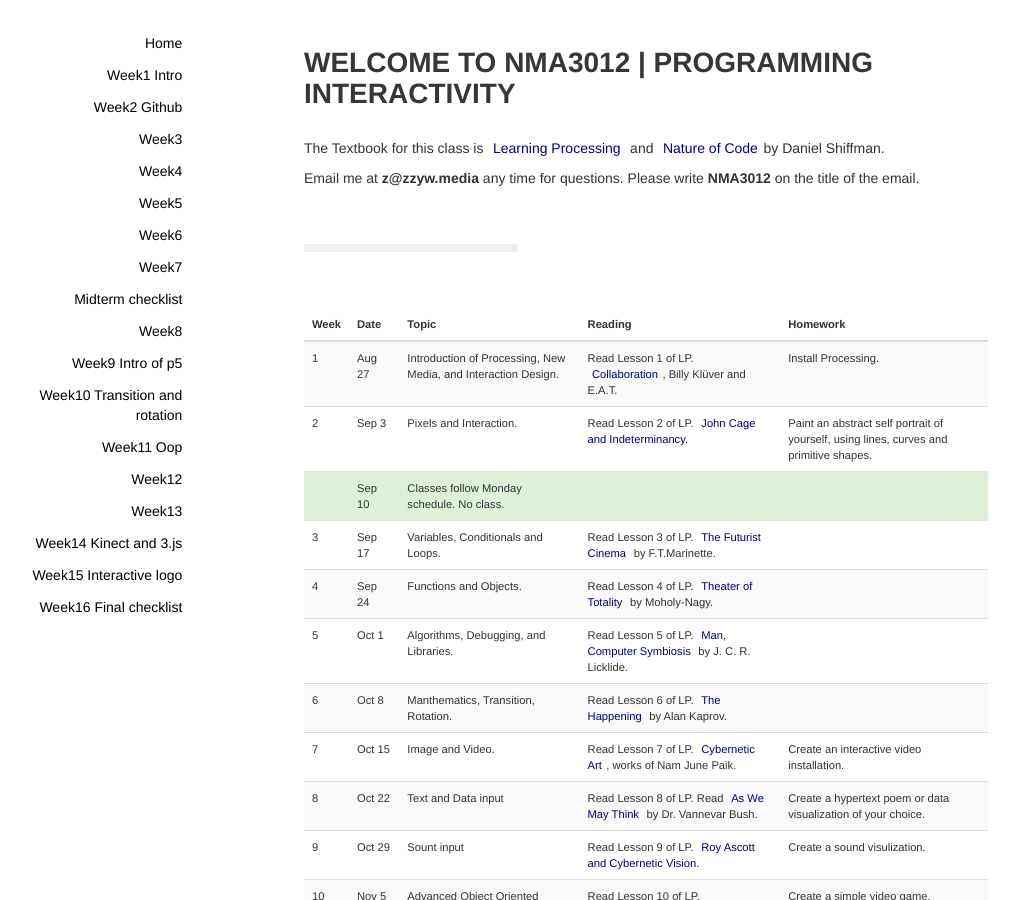
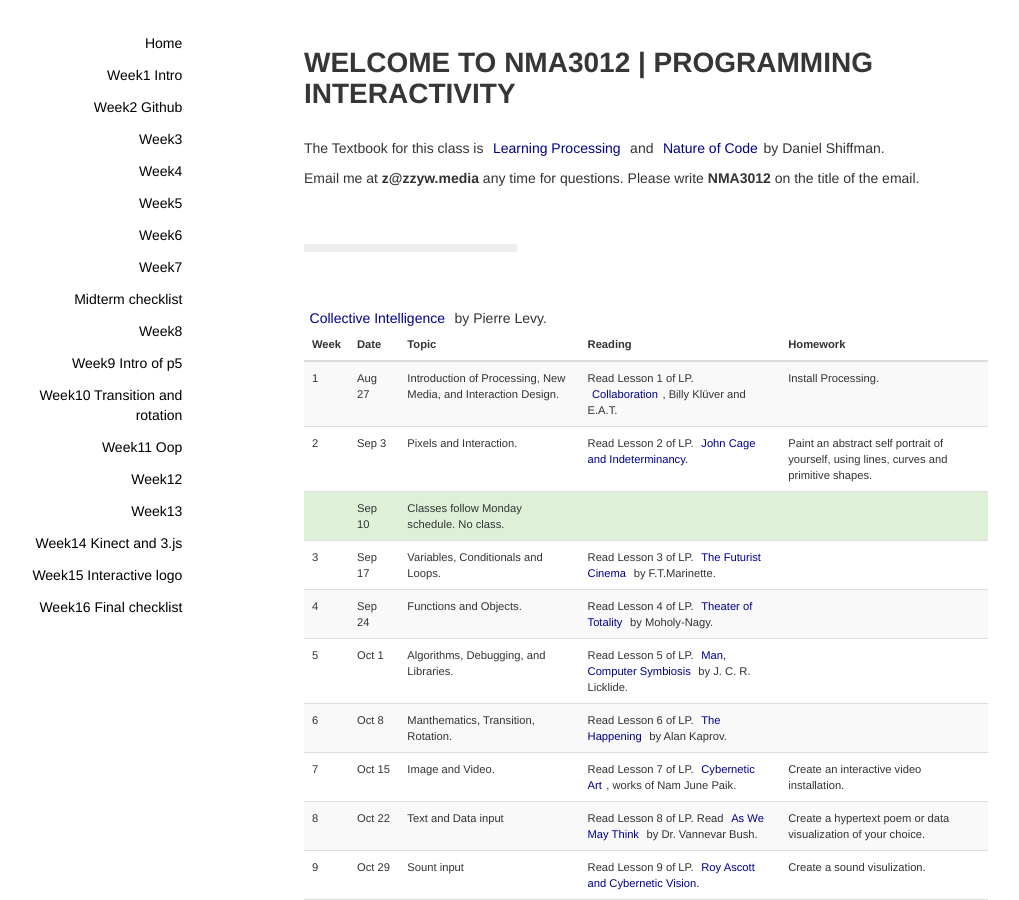
Before and after one commit to zhenzhenqi/NMA3012, a Jekyll site: the page built from index.html, in a window 1280 px wide and 900 px high. Shown: the whole window, without its empty margins (45-1064 px from the left). Built offline with Jekyll 4.4.1, drawn with Linux system fonts in a browser that asks for light colours; nearby versions of some CDN libraries.

```diff
--- a/index.html
+++ b/index.html
@@ -24,7 +24,7 @@ title: Welcome to NMA3012 | Programming Interactivity
             <td id="td_id_1" class="td-class-1">1</td>
             <td id="td_id_1" class="td-class-1">Aug 27</td>
             <td>Introduction of Processing, New Media, and Interaction Design.</td>
-            <td>Read Lesson 1 of LP. <a href="http://www.zakros.com/kluver/artengineer.html">Collaboration</a>, Billy Klüver and E.A.T.</td>
+            <td>Read Lesson 1 of LP. <a href="http://www.zakros.com/kluver/artengineer.html">Collaboration</a>, Billy Klüver and E.A.T.</td> <a href="https://is.cuni.cz/studium/predmety/index.php?do=download&did=29658&kod=JJM085">Collective Intelligence </a>by Pierre Levy.
             <td>Install Processing.</td>
         </tr>
         <tr id="tr_id_2" class="tr-class-2">
```
